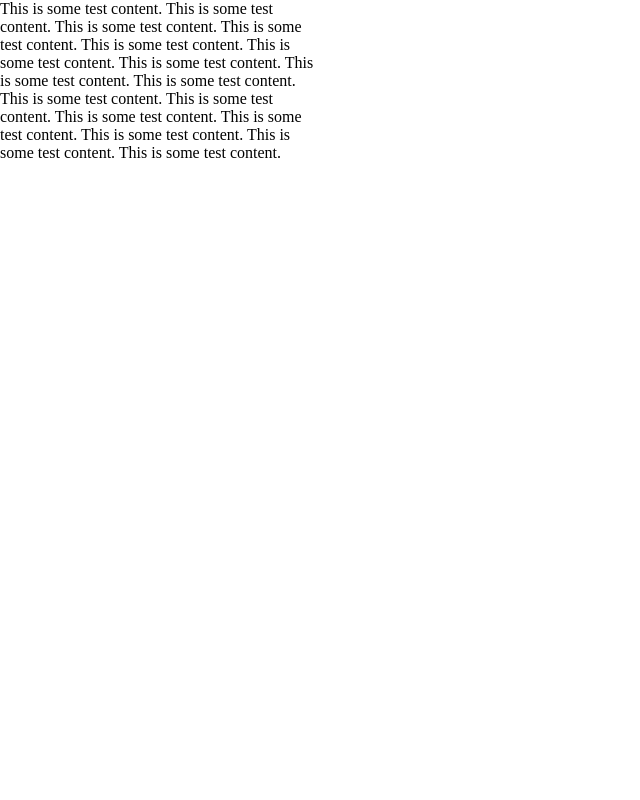
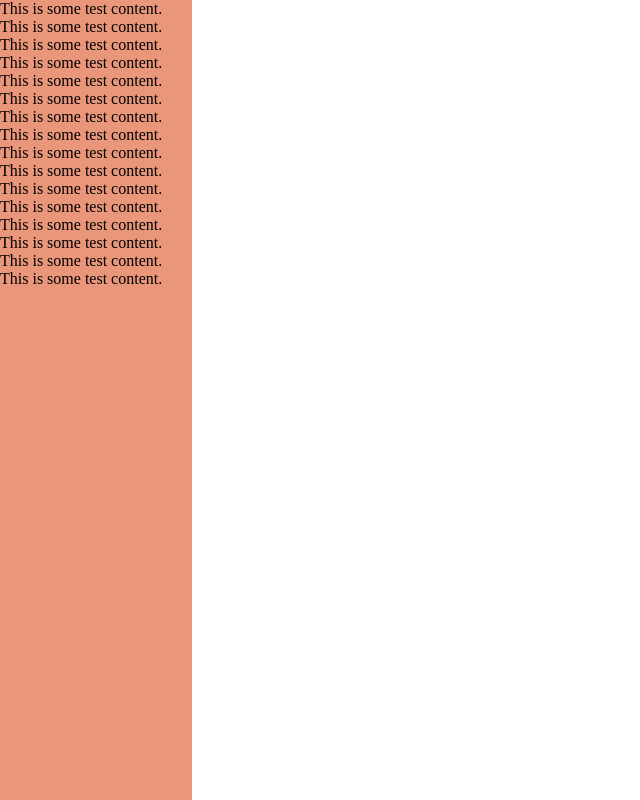
Before and after one commit to azhdrake/art_catalogue, a Flask app: template templates/layout.html in a window 1280 px wide. Shown: the whole page, without its empty margins (0-640 px from the left). Run offline with Flask 2, Linux system fonts and the light colour scheme; the template is opened without the code that fills it, so the values that code supplies are empty.

Commit message:
Improve sidebar

```diff
--- a/static/main.css
+++ b/static/main.css
@@ -10,7 +10,13 @@ body{
     float: left;
 }
 
+.dummy-column{
+    width: 15%;
+}
+
 .sidebar{
-    width: 25%;
-    height: 100%
+    position: absolute;
+    width: 15%;
+    height: 100%;
+    background-color: darksalmon;
 }
--- a/templates/layout.html
+++ b/templates/layout.html
@@ -11,6 +11,7 @@
             <div class = "sidebar column">
                 This is some test content. This is some test content. This is some test content. This is some test content. This is some test content. This is some test content. This is some test content. This is some test content. This is some test content. This is some test content. This is some test content. This is some test content. This is some test content. This is some test content. This is some test content. This is some test content.
             </div>
+            <div class="dummy-column column"> test </div>
             <div class="content column">
                 {% block content %}{% endblock %}
             </div>
```
